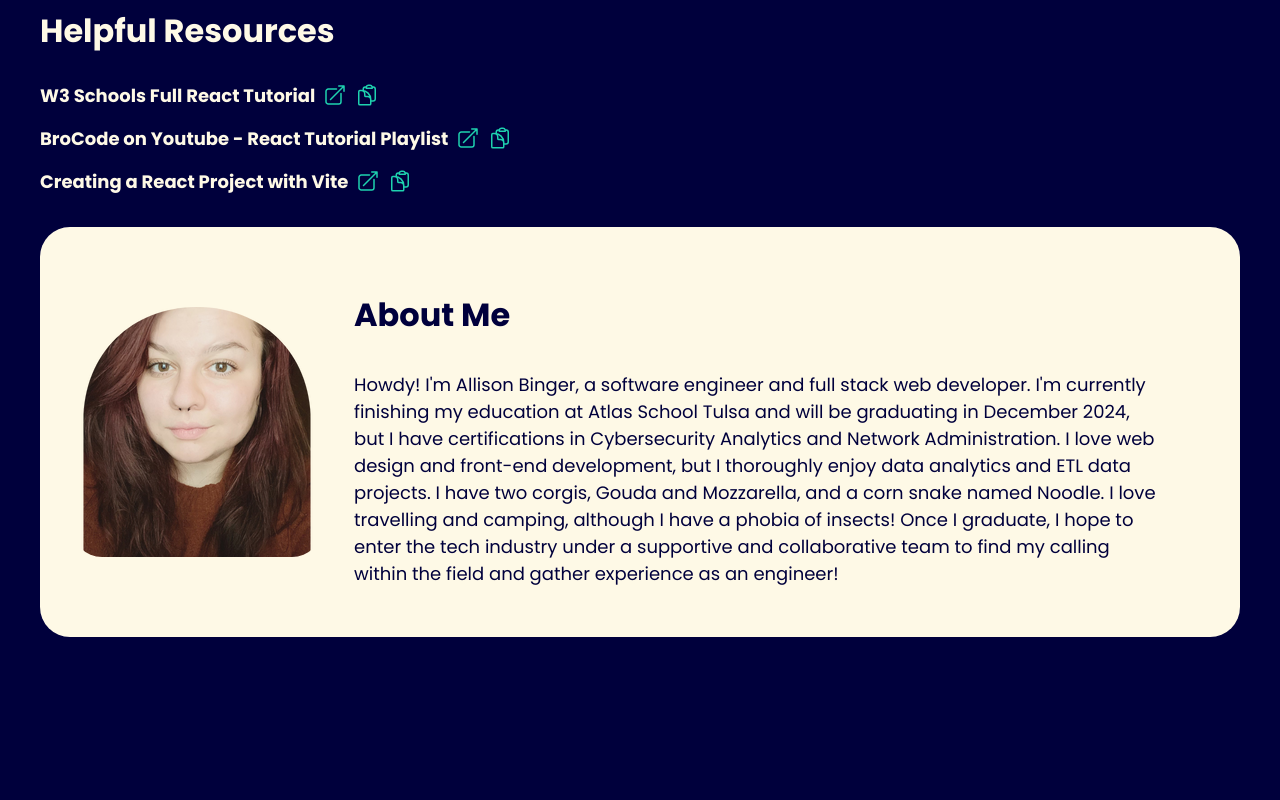
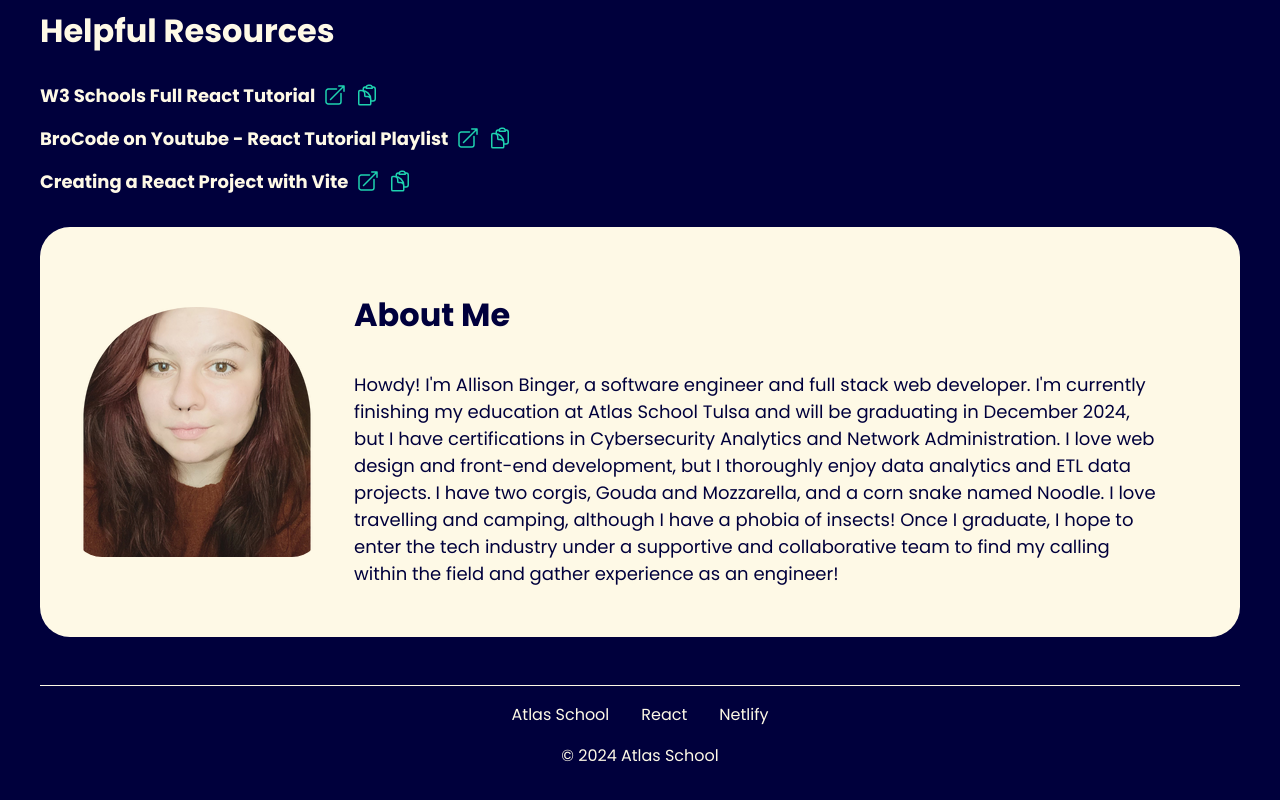
Before and after one commit to allisonabinger/atlas-react-and-jsx, a React (Vite) app: page / in a window 1280 px wide. Shown: the part 803-1603 px from the top of the page. Before the commit the page ends 1480 px from the top, so only its background shows below. Built offline with nearby package versions, Linux system fonts and the light colour scheme.

Commit message:
A - 08/27 01:09 PM - Completed Footer, adjusted links for naming purposes in links.json

```diff
--- a/src/App.jsx
+++ b/src/App.jsx
@@ -51,6 +51,7 @@ function App() {
         />
       </Section>
       <AboutMe />
+      <Footer />
     </div>
   );
 }
--- a/src/assets/links.json
+++ b/src/assets/links.json
@@ -1,14 +1,14 @@
 [
   {
     "label": "Atlas School",
-    "link": "https://www.atlasschool.com"
+    "url": "https://www.atlasschool.com"
   },
   {
     "label": "React",
-    "link": "https://www.react.dev"
+    "url": "https://www.react.dev"
   },
   {
     "label": "Netlify",
-    "link": "https://www.netlify.com"
+    "url": "https://www.netlify.com"
   }
 ]
--- /dev/null
+++ b/src/components/Footer.jsx
@@ -0,0 +1,23 @@
+import links from "../assets/links.json";
+
+function Footer() {
+  const date = new Date().getFullYear
+  console.log(date);
+
+  return (
+    <footer>
+      <ul>
+        {links.map((link) => (
+          <li key={link.label}>
+            <a href={link.url} aria-label={link.label}>
+              {link.label}
+            </a>
+          </li>
+        ))}
+      </ul>
+      © {(new Date().getFullYear())} Atlas School
+    </footer>
+  );
+}
+
+export default Footer;
```
